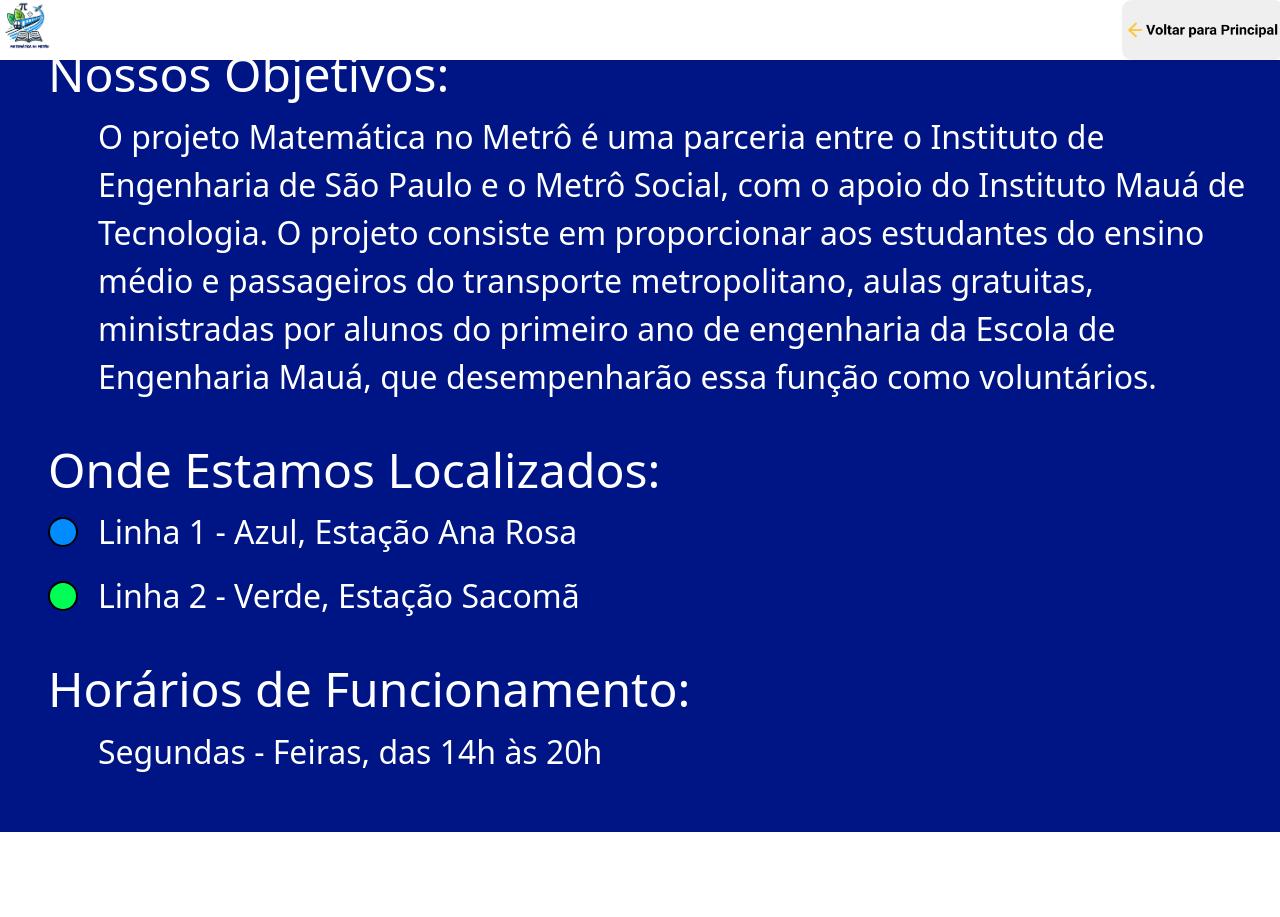
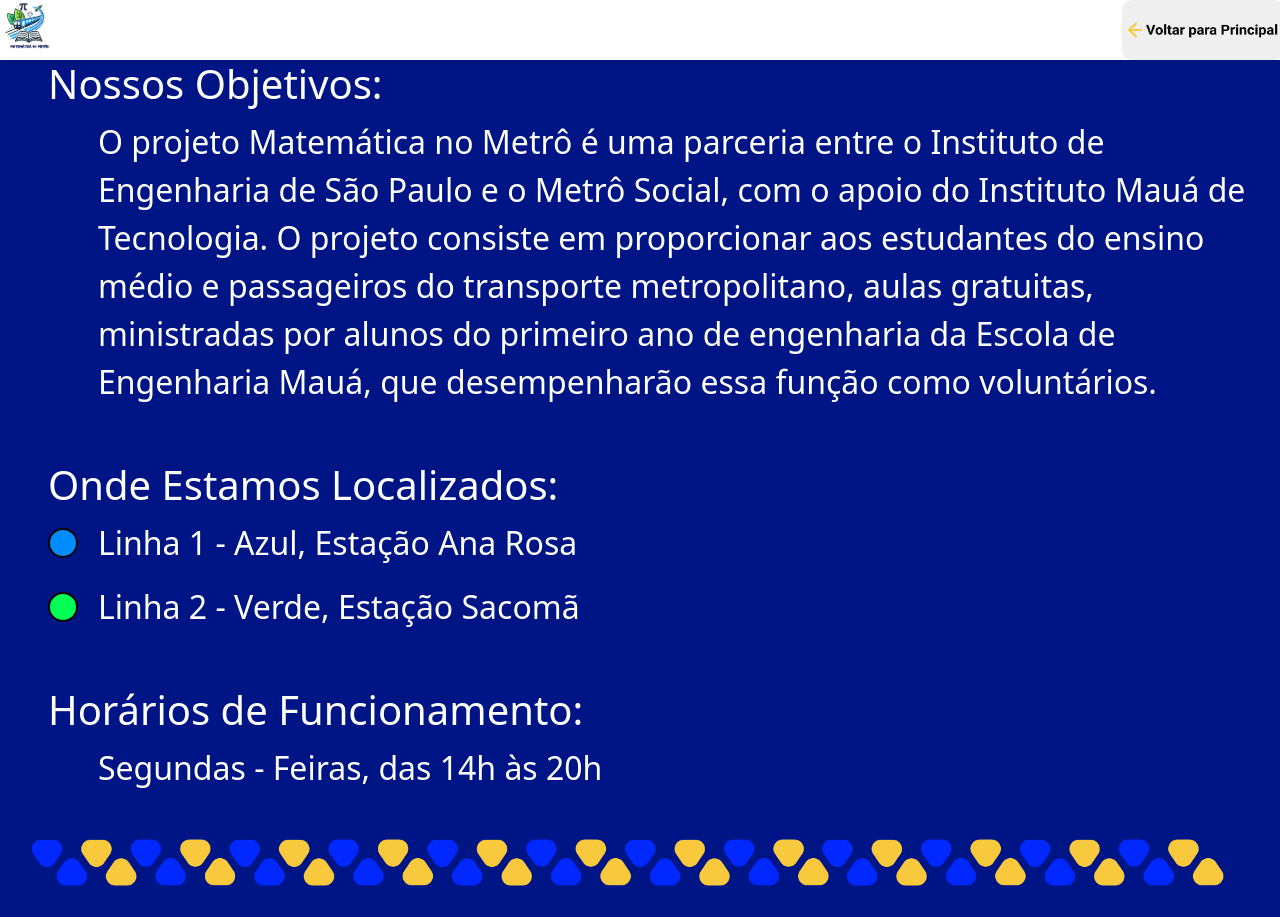
Before and after one commit to TTI111-ProjetoIntegrador-FrontEnd/ProjetoIntegrador_WebDevelopment, a website: page Front-End/tudosobre.html in a window 1280 px wide. Before the commit the page ends 832 px from the top, so only its background shows below. Drawn offline with nearby package versions, Linux system fonts and the light colour scheme.

Commit message:
add os triangulos do designe

```diff
--- a/Front-End/tudosobre.html
+++ b/Front-End/tudosobre.html
@@ -21,6 +21,7 @@
             overflow-x: hidden;
             margin: 0;
         }
+
 
         /* Estilos do header */
         .header {
@@ -64,9 +65,9 @@
         }
 
         h2 {
-            margin-top: 40px;
+            margin-top: 55px;
             color: white;
-            font-size: 3em;
+            font-size: 2.5em;
         }
 
         .objective-text {
@@ -107,10 +108,22 @@
             border-radius: 50%;
         }
 
+        #img-container {
+            width: 100%; /* A imagem vai ocupar toda a largura da tela */
+            overflow: hidden; /* Garante que nada da imagem ultrapasse os limites */
+        }
+
+        #img-container img {
+            width: 100%; /* Faz a imagem ocupar 100% da largura do container */
+            height: auto; /* Ajusta a altura proporcionalmente à largura */
+            max-height: 300px; /* Limita a altura máxima para não ficar muito alta */
+            object-fit: contain; /* Garante que a imagem seja ajustada proporcionalmente ao espaço */
+        }
+
     </style>
 </head>
 
-<body>
+<body style="background-color: #001585;">
     <header id="header" class="header">
         <nav class="row mb-5 fixed-top " style="background-color: #FFFFFF;">
             <div class="col-4 justify-content-start" style="background-color: #FFFFFF ;">
@@ -138,6 +151,9 @@
                 <h2>Horários de Funcionamento:</h2>
                 <p>Segundas - Feiras, das 14h às 20h</p>
             </div>
+            <div id="img-container">
+                <img src="/Front-End/assets/triangulospequenos.png" alt="img-ttr" width="100%"  >
+            </div>
         </div>
     </main>
 </body>
```
Also changed, not shown: Front-End/assets/triangulospequenos.png (added).
